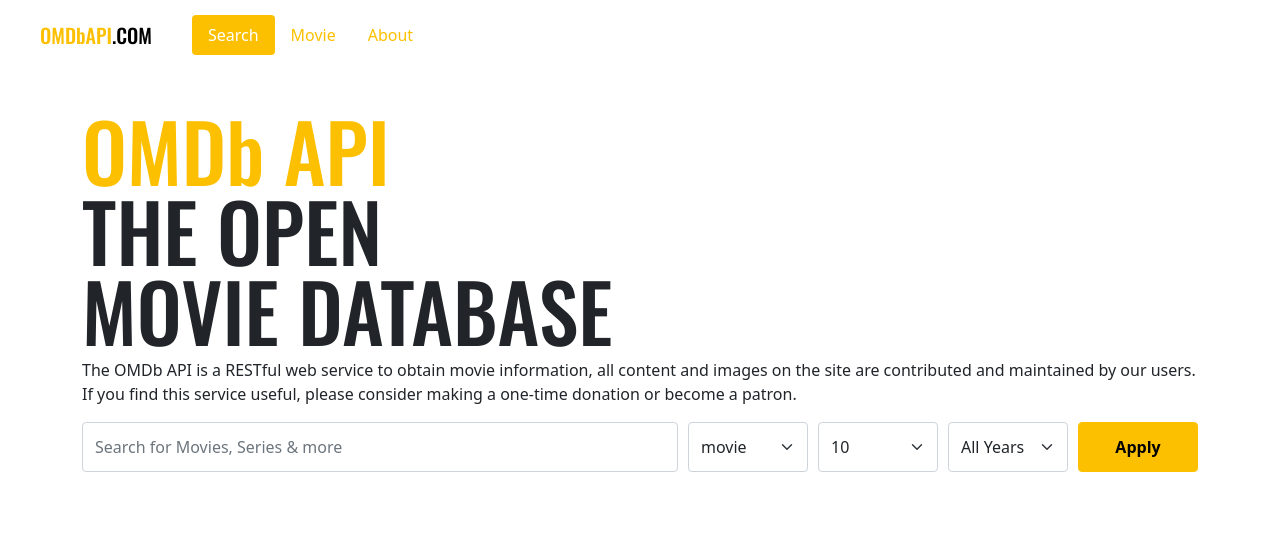
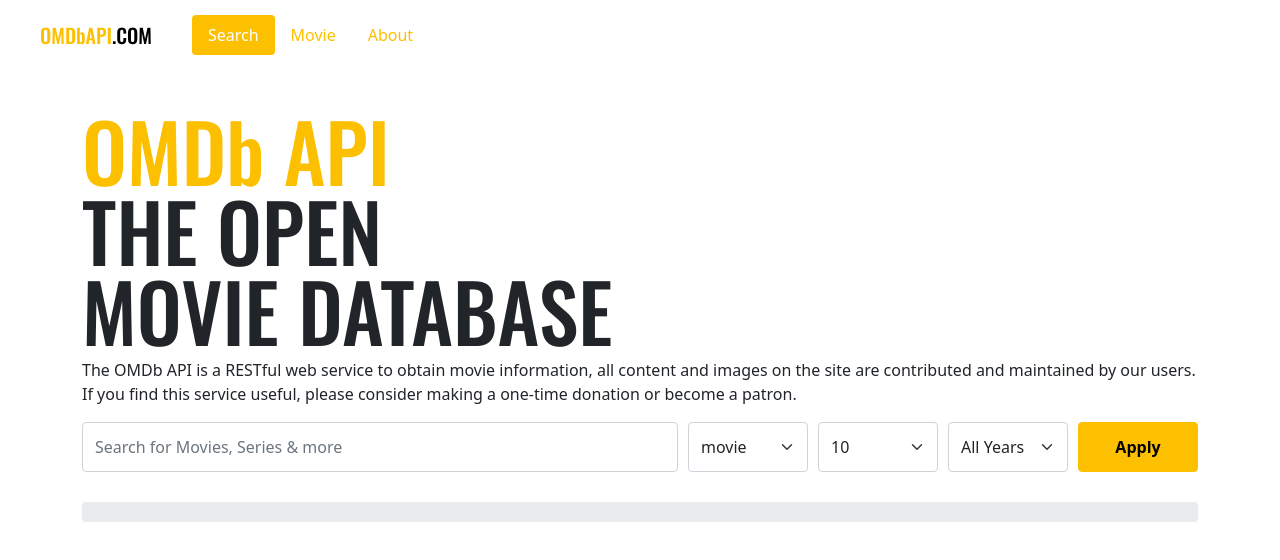
Before and after one commit to yeanjae0312/vue-essentials, a Vue app in the folder vue3-movie-app/: page /#/ in a window 1280 px wide. Shown: the top 560 px of the page. Built offline with nearby package versions, Linux system fonts and the light colour scheme.

Commit message:
Add movie-app 검색결과영역 너비 수정

```diff
--- a/vue3-movie-app/src/components/MovieList.vue
+++ b/vue3-movie-app/src/components/MovieList.vue
@@ -33,7 +33,17 @@
 </script>
 
 <style lang="scss" scoped>
+  @import '~/scss/main';
+
   .container {
+    margin-top: 30px;
+
+    .inner {
+      background-color: $gray-200;
+      padding: 10px 0;
+      border-radius: 4px;
+    }
+
     .movies {
       display: flex;
       flex-wrap: wrap;
--- a/vue3-movie-app/src/scss/main.scss
+++ b/vue3-movie-app/src/scss/main.scss
@@ -1,5 +1,12 @@
 // Default variable overrides
 $primary: #FDC000; // node_modules의 부트스트랩 scss가 가지고 있는 변수명(variables파일) primary의 색을 재정의함
+$container-max-widths: (
+  sm: 540px,
+  md: 704px,
+  lg: 924px,
+  xl: 1140px,
+  xxl: 1364px
+);
 
 // Required
 @import "../../node_modules/bootstrap/scss/functions";
```
